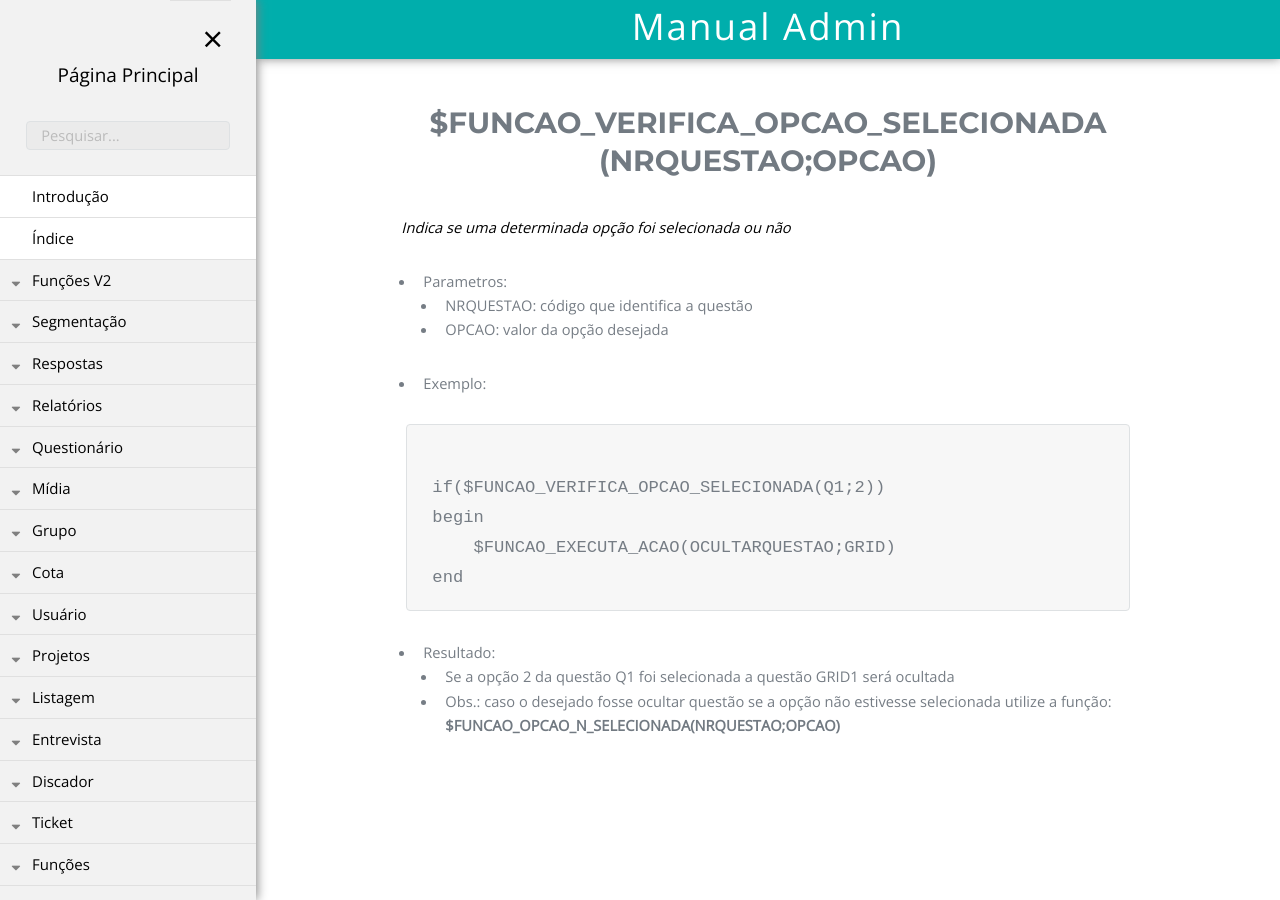
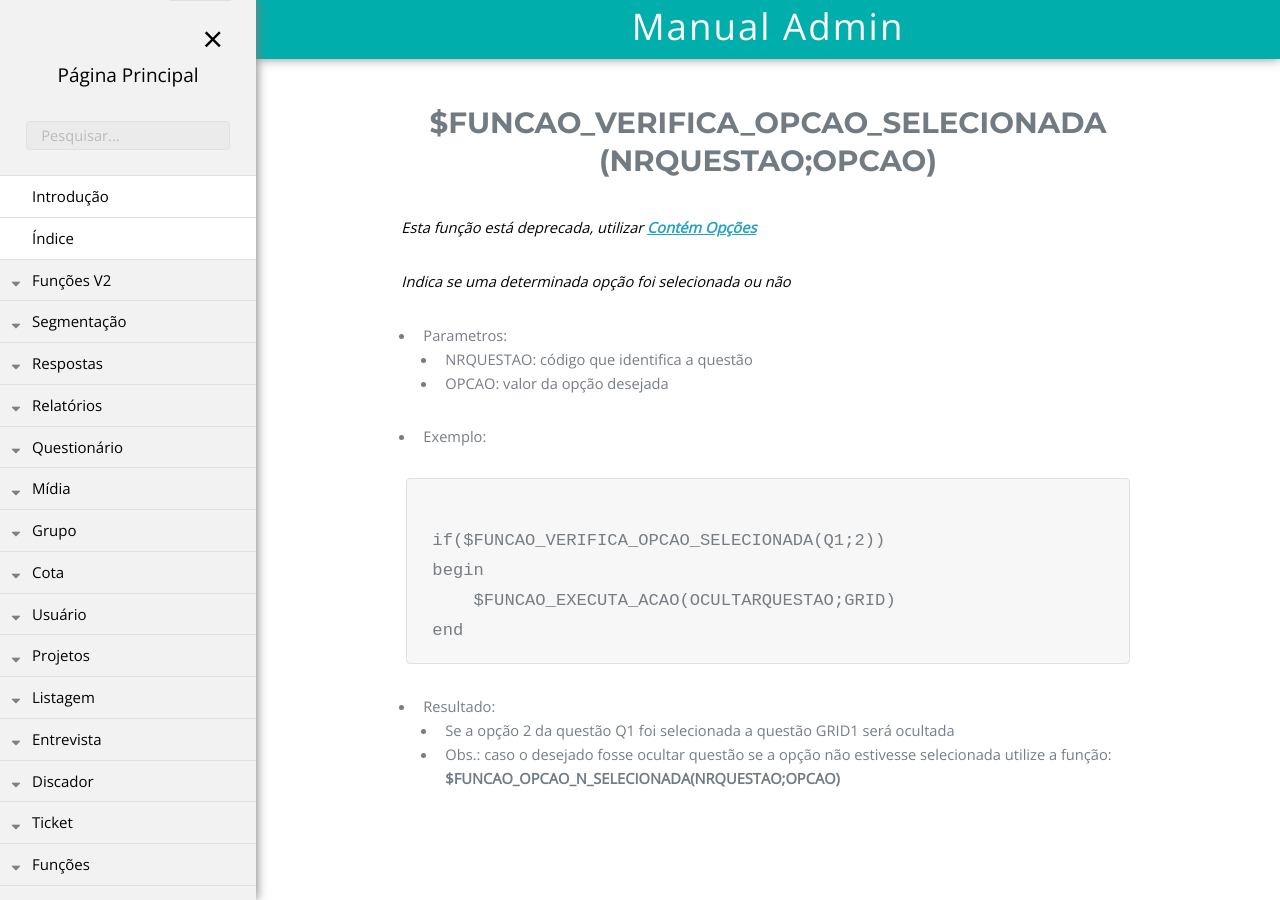
Before and after one commit to rogerio-figueiredo-hsr/hsrtechonline.github.io, a Jekyll site: the page built from _posts/2018-06-15-verifica-opcao-selecionada.md, in a window 1280 px wide. Built offline with Jekyll 4.4.1, drawn with Linux system fonts in a browser that asks for light colours.

Commit message:
Update 2018-06-15-verifica-opcao-selecionada.md

```diff
--- a/_posts/2018-06-15-verifica-opcao-selecionada.md
+++ b/_posts/2018-06-15-verifica-opcao-selecionada.md
@@ -6,6 +6,8 @@
 pasta: "funcoes"
 ---
 # $FUNCAO_VERIFICA_OPCAO_SELECIONADA (NRQUESTAO;OPCAO)
+*Esta função está deprecada, utilizar **<a href="/fastQuestAdmin/funcoesv2/contemOpcoes">Contém Opções</a>***
+
 *Indica se uma determinada opção foi selecionada ou não*
 - Parametros:
     - NRQUESTAO: código que identifica a questão
```
